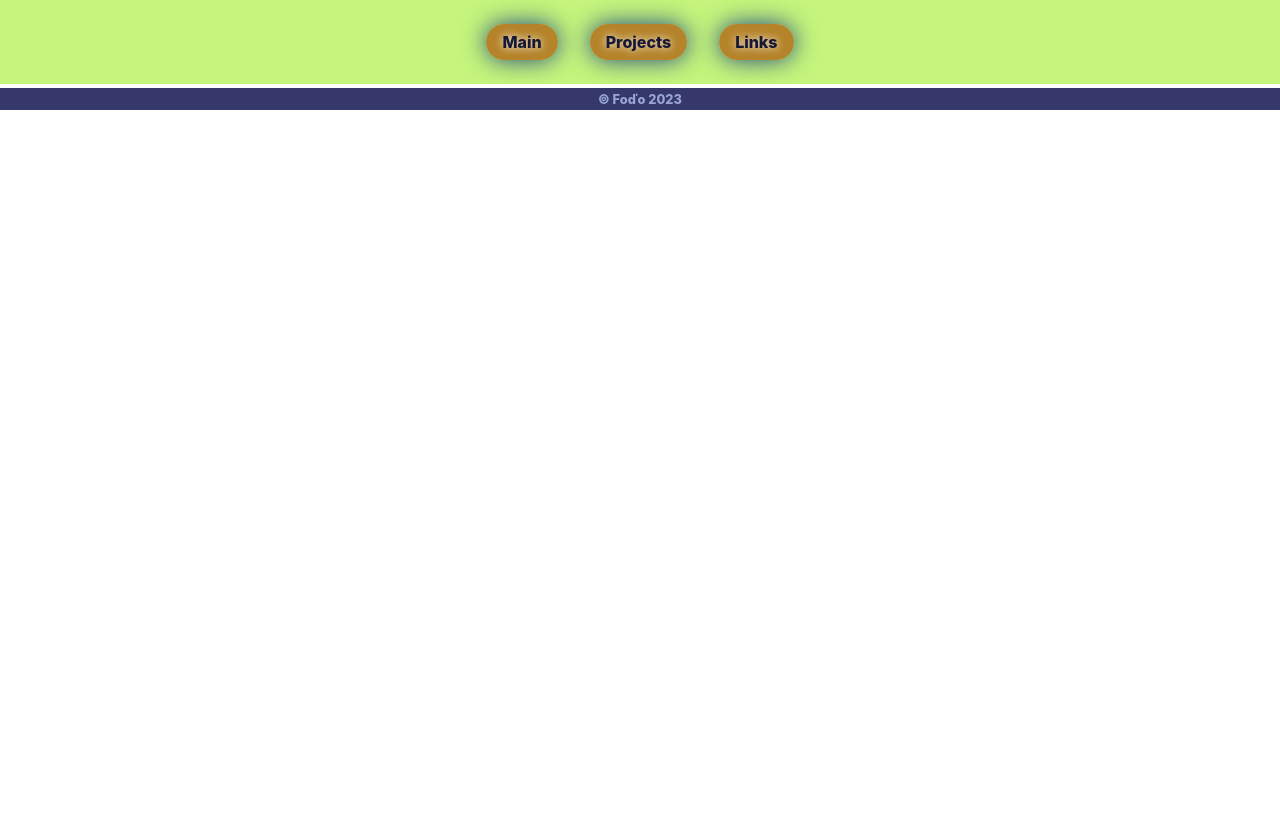
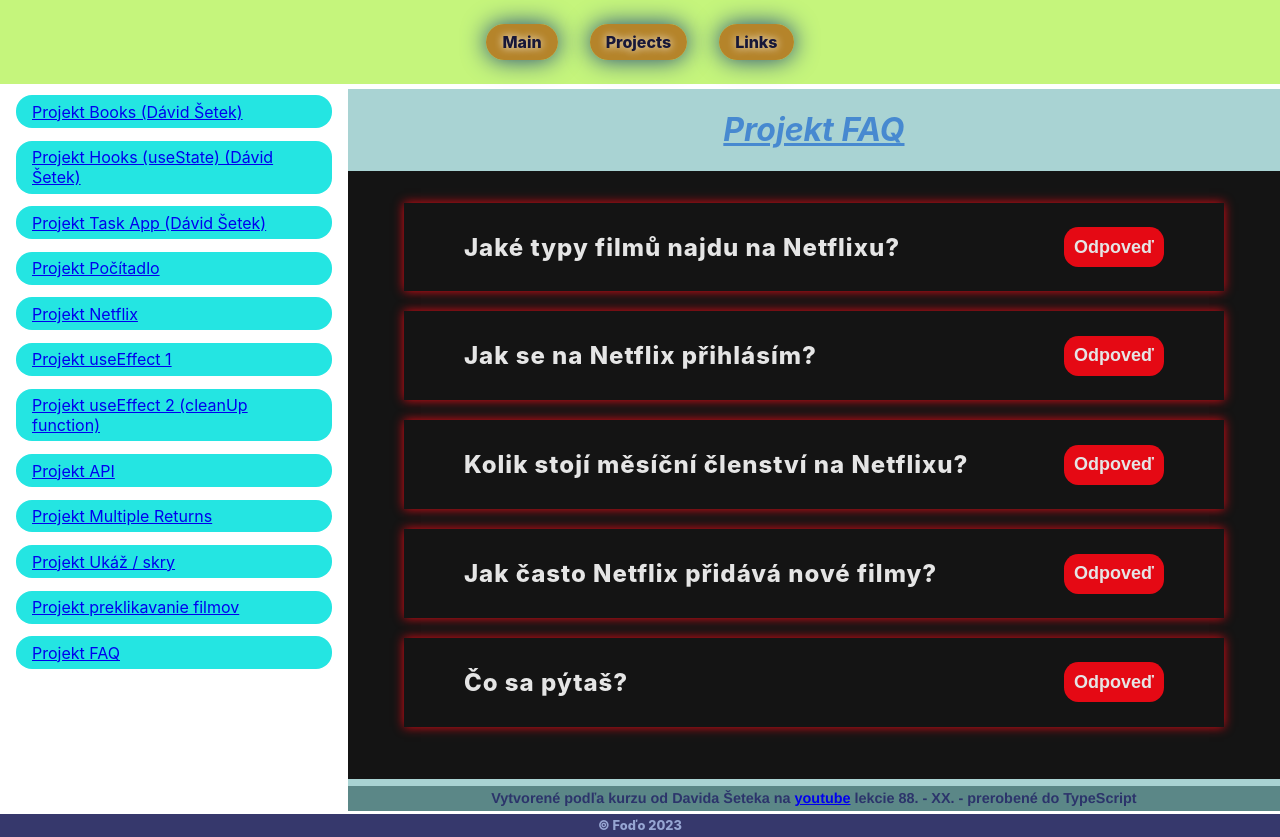
Before and after one commit to FodoFofo/Ucenie, a React (Create React App) app: page /setekFAQ in a window 1280 px wide. Before the commit the page ends 800 px from the top, so only its background shows below. Built offline with nearby package versions, Linux system fonts and the light colour scheme; the HTML template or start-up script is replaced by a standard one.

Commit message:
doplnenie projektu FAQ

```diff
--- a/src/App.tsx
+++ b/src/App.tsx
@@ -23,6 +23,7 @@
 import AppMultipleReturns from "./components/Setek/AppMultipleReturns/AppMultipleReturns";
 import AppShowHide from "./components/Setek/AppShowHide/AppShowHide";
 import AppNetflix2 from "./components/Setek/AppNetflix2/AppNetflix2";
+import AppFAQ from "./components/Setek/AppFAQ/AppFAQ";
 
 const App = () => {
   return (
@@ -168,6 +169,18 @@
               </Project>
             }
           />
+          <Route
+            path="/setekFAQ"
+            element={
+              <Project
+                title="Projekt FAQ"
+                link="https://www.youtube.com/watch?v=RdDzoVJOxX4&list=PLQ8x_VWW6Akua8I5spV8nHIWlG6_tX6dx"
+                lessons="88. - XX."
+              >
+                <AppFAQ />
+              </Project>
+            }
+          />
         </Routes>
       </main>
 
--- a/src/components/Aside.tsx
+++ b/src/components/Aside.tsx
@@ -39,6 +39,9 @@
       <NavLink className="project-link" to="/setekNetflix2">
         Projekt preklikavanie filmov
       </NavLink>
+      <NavLink className="project-link" to="/setekFAQ">
+      Projekt FAQ
+      </NavLink>
     </div>
   );
 };
--- /dev/null
+++ b/src/components/Setek/AppFAQ/AppFAQ.scss
@@ -0,0 +1,10 @@
+.all-question {
+  background-color: #141414;
+  margin: 0;
+  padding: 2em;
+  display: flex;
+  flex-direction: column;
+  justify-content: center;
+  align-items: center;
+
+}
--- /dev/null
+++ b/src/components/Setek/AppFAQ/AppFAQ.tsx
@@ -0,0 +1,20 @@
+// komponenty
+import Question from "./components/Question";
+
+// dáta
+import question from "./data";
+
+// štýly
+import "./AppFAQ.scss";
+
+const AppFAQ = () => {
+  return (
+    <div className="all-question">
+      {question.map((oneQuestion) => {
+        return <Question key={oneQuestion.id} {...oneQuestion} />;
+      })}
+    </div>
+  );
+};
+
+export default AppFAQ;
--- /dev/null
+++ b/src/components/Setek/AppFAQ/components/Question.scss
@@ -0,0 +1,35 @@
+.one-question {
+  box-shadow: 0 0 10px #e50914;
+  width: 800px;
+  margin-bottom: 20px;
+  padding: 10px;
+  color: #e5e5e5;
+
+  section {
+    display: flex;
+    flex-direction: row;
+    justify-content: space-between;
+    align-items: center;
+  }
+
+  h2 {
+    font-weight: 800;
+    letter-spacing: 1px;
+    margin-left: 50px;
+  }
+
+  button {
+    height: 40px;
+    margin-right: 50px;
+    color: #e5e5e5;
+    background-color: #e50914;
+    padding: 5px 10px;
+    font-size: 18px;
+    cursor: pointer;
+  }
+
+  p {
+    margin: 0 50px 10px;
+    text-align: start;
+  }
+}
--- /dev/null
+++ b/src/components/Setek/AppFAQ/components/Question.tsx
@@ -0,0 +1,26 @@
+import { useState } from "react";
+
+// štýly
+import './Question.scss'
+
+// typy
+type QuestionType ={
+    title: string
+    info: string
+}
+
+const Question = ({title, info}: QuestionType) => {
+  const [show, setShow] = useState(false);
+
+  return (
+    <div className="one-question">
+      <section>
+        <h2>{title}</h2>
+        <button onClick={() => setShow(!show)}>Odpoveď</button>
+      </section>
+      {show && <p>{info}</p>}
+    </div>
+  );
+};
+
+export default Question;
--- /dev/null
+++ b/src/components/Setek/AppFAQ/data.js
@@ -0,0 +1,29 @@
+const questions = [
+    {
+        id: 1,
+        title: "Jaké typy filmů najdu na Netflixu?",
+        info: "Lorem ipsum dolor sit amet, consectetur adipisicing elit. Illo vitae dolores doloremque facilis a earum error dignissimos modi possimus harum."
+    },
+    {
+        id: 2,
+        title: "Jak se na Netflix přihlásím?",
+        info: "Consectetur adipisicing elit. Illo vitae dolores doloremque facilis a earum error dignissimos modi possimus harum, iste, accusantium numquam magni excepturi maiores rem molestiae in maxime."
+    },
+    {
+        id: 3,
+        title: "Kolik stojí měsíční členství na Netflixu?",
+        info: "Sit amet, consectetur adipisicing elit. Illo vitae dolores doloremque facilis a earum error dignissimos modi possimus harum."
+    },
+    {
+        id: 4,
+        title: "Jak často Netflix přidává nové filmy?",
+        info: "Iste, accusantium numquam magni excepturi maiores rem molestiae in maxime."
+    },
+    {
+        id: 4,
+        title: "Čo sa pýtaš?",
+        info: "Iste, accusantium numquam magni excepturi maiores rem molestiae in maxime."
+    },
+]
+
+export default questions
```
